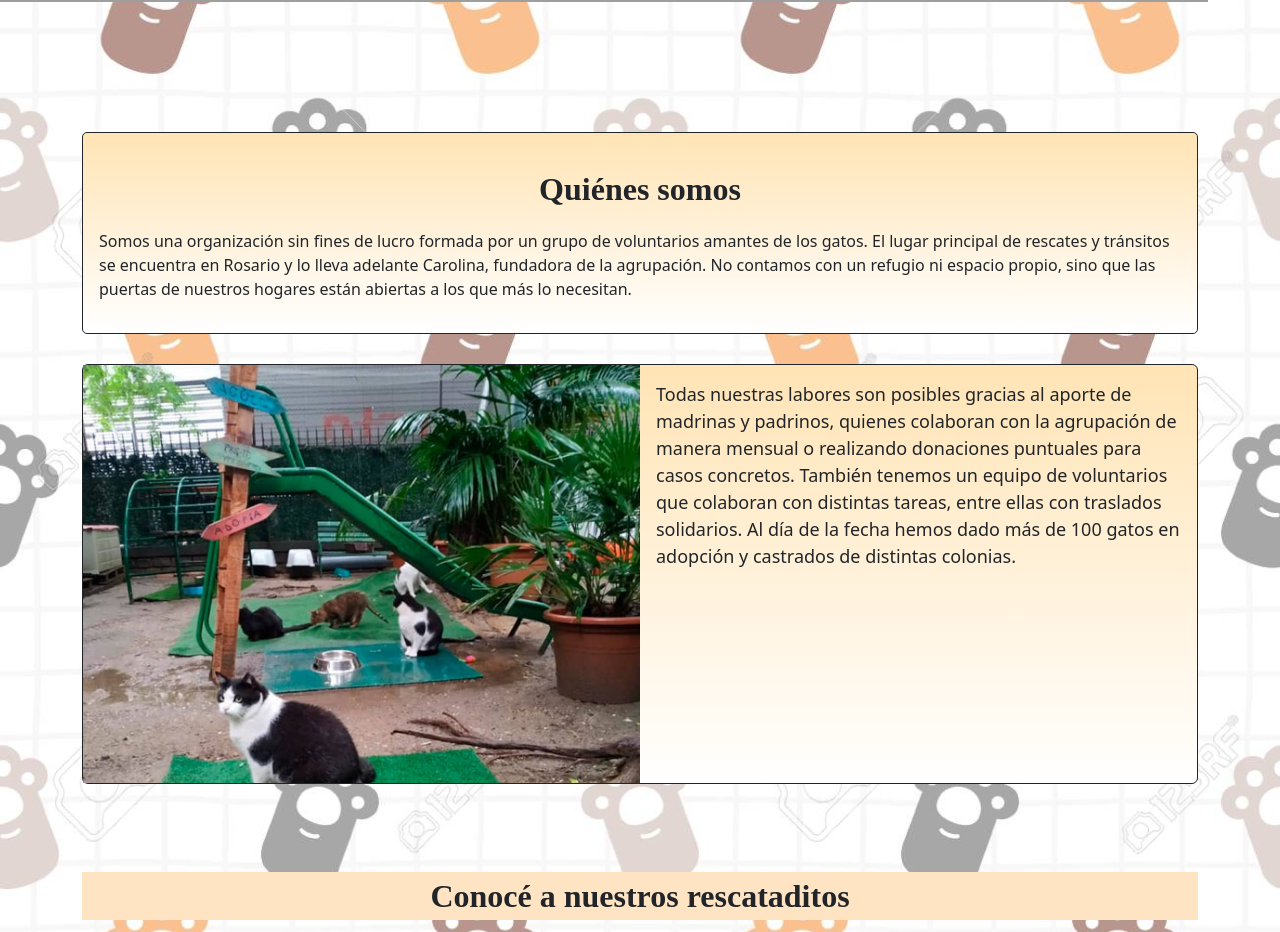
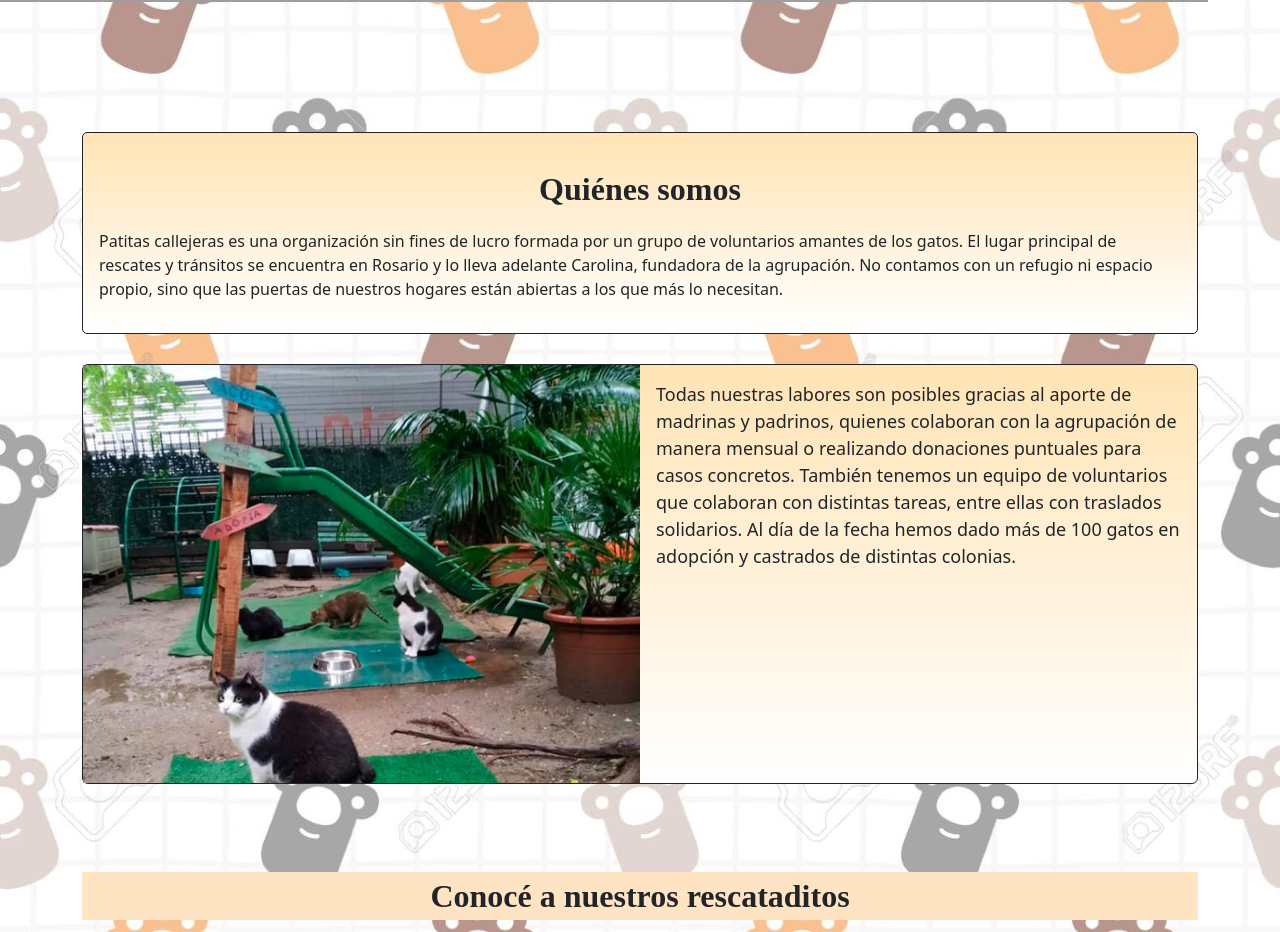
Before and after one commit to aru0493/ProyectoFinal, a plain HTML site: page index.html in a window 1280 px wide. Shown: the part 958-1890 px from the top of the page. Drawn offline with nearby package versions, Linux system fonts and the light colour scheme; grey boxes are pictures that could not be loaded.

Commit message:
html y css

```diff
--- a/index.html
+++ b/index.html
@@ -29,8 +29,10 @@
                 </button>
                 <img class="logogato" src="images/logo3.ico" alt="Logo patitas callejeras" width="80" height="80"
                     class="d-inline-block align-text-top" />
+
                 <div class="collapse navbar-collapse navlista" id="navbarTogglerDemo02">
                     <div class="container-md">
+
                         <ul class="navbar-nav gap-5">
                             <li class="nav-item">
                                 <a class="nav-link active" aria-current="page" href="#">Home</a>
@@ -108,7 +110,7 @@
                 <p class="card-text">
                 <p class="quien">Quiénes somos</p>
 
-                Somos una organización sin fines de lucro
+                <p class="textoquienes">Patitas callejeras es una organización sin fines de lucro
                     formada por un grupo de voluntarios
                     amantes
                     de los
--- a/miestilo.css
+++ b/miestilo.css
@@ -63,6 +63,9 @@ body{
     padding-top: 100px;
 }
 
+.textoquienes{
+    text-align: start;
+}
 /* --------------------------------------- */
 
 /*Títulos*/
@@ -97,7 +100,7 @@ body{
 
 .card-text{
     font-size: large;
-
+    text-align: start;
 }
 
 #imagen{
```
Lines whose indentation alone changed are shown as unchanged.
